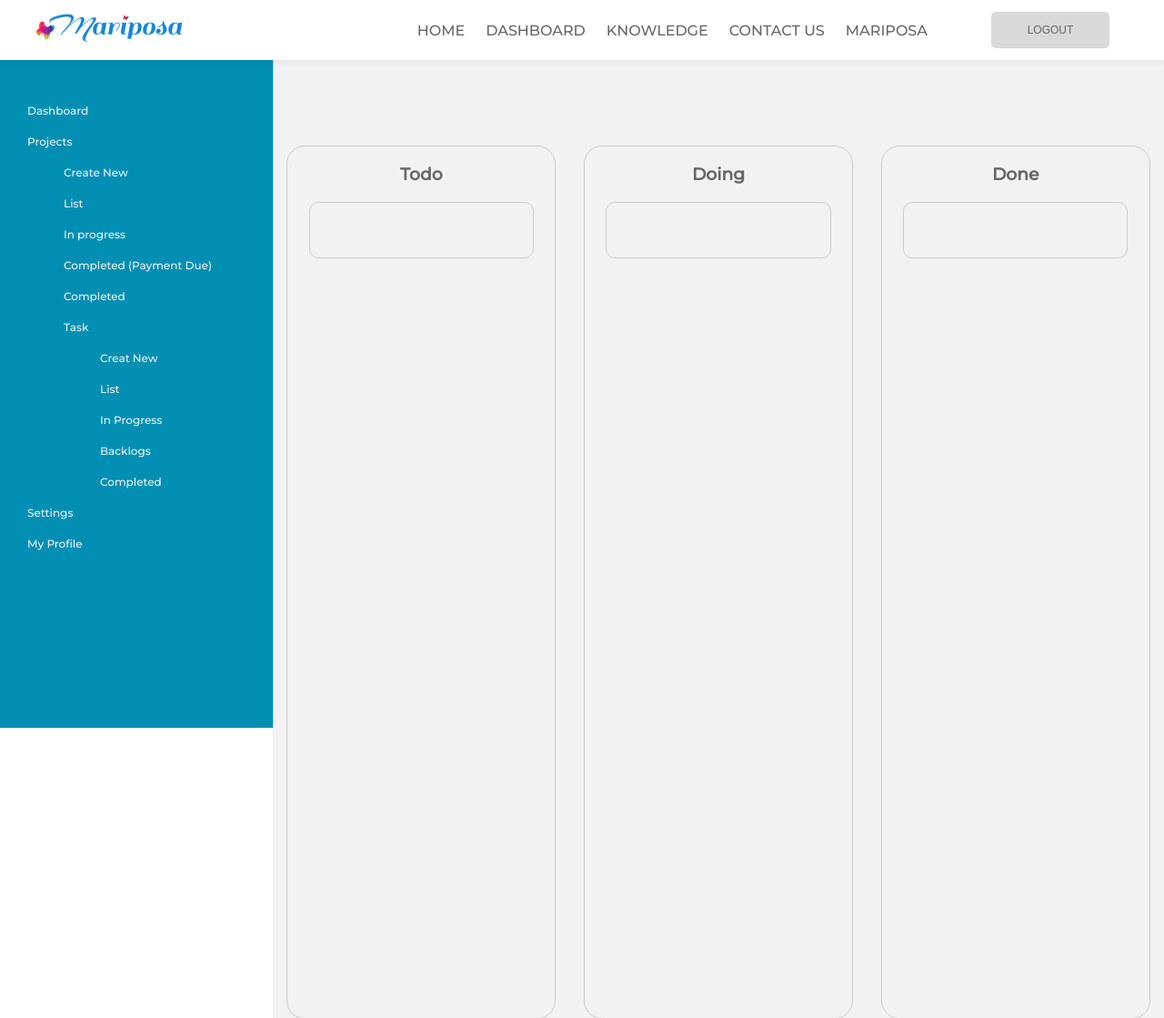
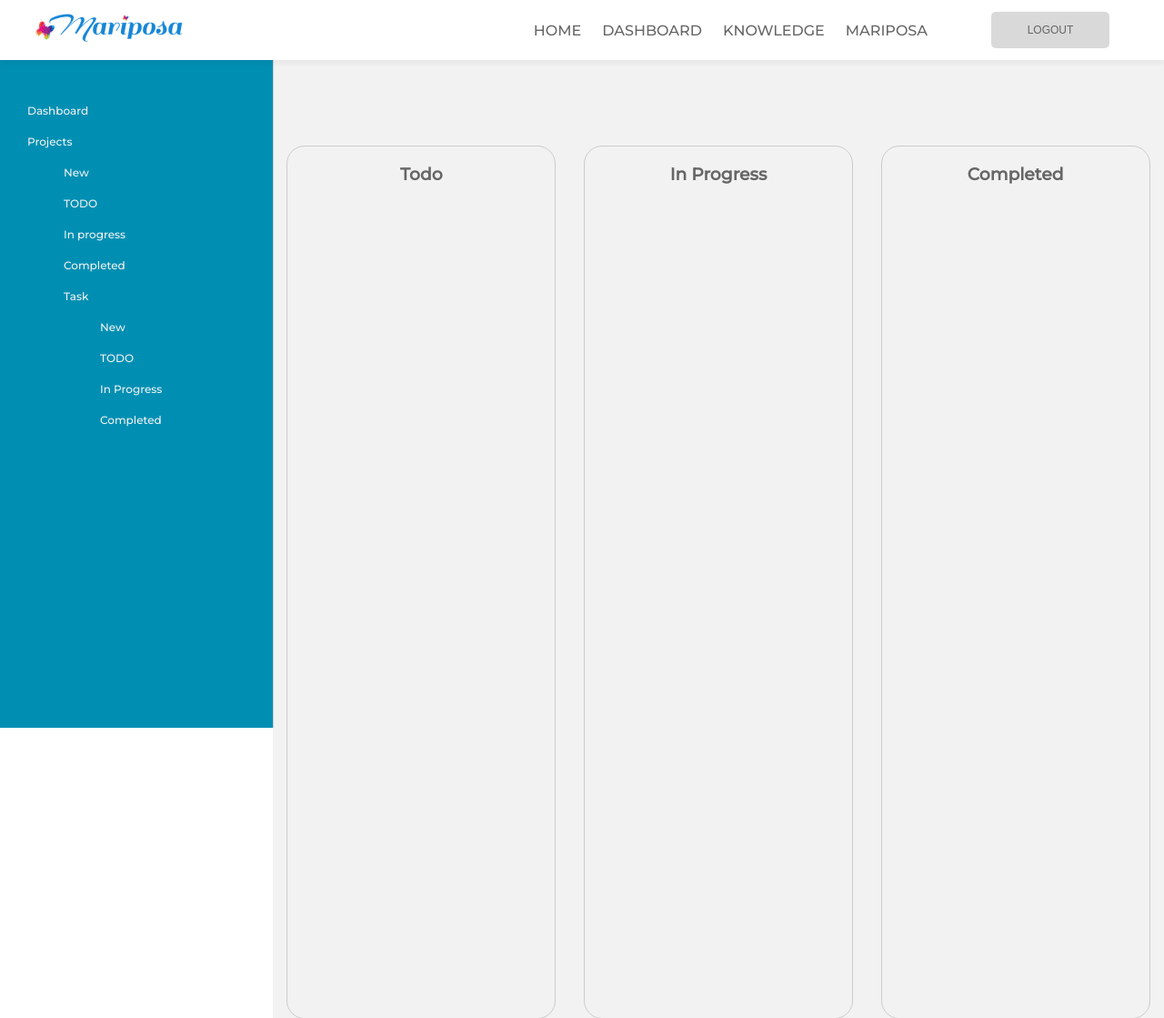
Before and after one commit to MariposaDigital0/MariposaDigital, a Django app: page /cldash/1/0/ in a window 1280 px wide. Shown: the top 1119 px of the page at 91% size. Run offline with Django 3.2, Linux system fonts and the light colour scheme; a user stored in the database is signed in; data comes from the database, SQL or seed files in the repository; both versions use the stored data as it was after the commit; style sheets or scripts are compiled from the project's sources; parts of the project's set-up code (start-up, migrations or seed data) failed here and were passed over.

Commit message:
6th commit

```diff
--- a/mariposa/cl_dash/views.py
+++ b/mariposa/cl_dash/views.py
@@ -1,6 +1,7 @@
 from django import forms
 from django.shortcuts import redirect, render
 from django.contrib.auth import get_user_model
+from mariposa.project.models import Project, ProjectManager
 
 
 def validate_user_session(id, token):
@@ -17,10 +18,20 @@ def validate_user_session(id, token):
 def cldash(request, id, token):
     if not validate_user_session(id, token):
         return render(request, 'notfound.html')
+    UserModel = get_user_model()
+    user = UserModel.objects.get(id=id)
+    pm = ProjectManager.objects.filter(user_account_id=user).values()
+    pg_data = []
+    for i in pm:
+        p = Project.objects.get(id=i['project_id_id'])
+        pg_data.append(p)
+        # print(pg_data)
+        # print(i['project_id_id'])
     title = "Client Dashboard"
     val = "cdb"
     context = {
         'title': title,
         'val': val,
+        'pg_data': pg_data,
     }
     return render(request, 'general.html', context)
--- a/mariposa/user/views.py
+++ b/mariposa/user/views.py
@@ -88,7 +88,7 @@ def login(request):
             if user.u_type == 'CL':
                 return redirect('/cldash/{}/{}/'.format(user.id, user.session_token))
             elif user.u_type == 'DV':
-                pass
+                return redirect('/cldash/{}/{}/'.format(user.id, user.session_token))
             else:
                 pass
         else:
--- a/static/css/style.scss
+++ b/static/css/style.scss
@@ -994,6 +994,7 @@ footer {
       }
       .jobs {
         padding: 5px;
+        margin: 10px 0;
         display: flex;
         flex-direction: column;
         justify-content: center;
--- a/templates/base2.html
+++ b/templates/base2.html
@@ -24,7 +24,9 @@
                 <li><a href="{% url 'home' %}">Home</a></li>
                 <li><a href="{% url 'cldash' user.id user.session_token %}">Dashboard</a></li>
                 <li><a href="">Knowledge</a></li>
+                {% if user.u_type == 'CL' %}
                 <li><a href="">Contact Us</a></li>
+                {% endif %}
                 <li><a href="">{{user.username}}</a></li>
             </ul>
             <a href="{% url 'logout' user.id %}"><button type="submit">Logout</button></a>
@@ -41,31 +43,7 @@
             </ul>
         </div>
     </nav>
-    <section class="sidebar">
-        <div class="side-menu">
-            <ul>
-                <li><a href="{% url 'cldash' user.id user.session_token %}">Dashboard</a></li>
-                <li><a href="{% url 'projects' user.id user.session_token %}">Projects</a></li>
-                <ul>
-                    <li><a href="{% url 'newproject' user.id user.session_token%}">Create New</a></li>
-                    <li><a href="{% url 'projects' user.id user.session_token%}">List</a></li>
-                    <li><a href="">In progress</a></li>
-                    <li><a href="">Completed (Payment Due)</a></li>
-                    <li><a href="">Completed</a></li>
-                    <li><a href="{% url 'tasks' user.id user.session_token %}">Task</a></li>
-                    <ul>
-                        <li><a href="{% url 'newtask' user.id user.session_token %}">Creat New</a></li>
-                        <li><a href="{% url 'tasks' user.id user.session_token %}">List</a></li>
-                        <li><a href="">In Progress</a></li>
-                        <li><a href="">Backlogs </a></li>
-                        <li><a href="">Completed</a></li>
-                    </ul>
-                </ul>
-                <li><a href="">Settings</a></li>
-                <li><a href="">My Profile</a></li>
-            </ul>
-        </div>
-    </section>
+    {% include 'sidebar.html' %}
     {% block content %}
 
     {% endblock %}
--- a/templates/sidebar.html
+++ b/templates/sidebar.html
@@ -1,16 +1,51 @@
 {% load static %}
-<link rel="stylesheet" href="https://cdnjs.cloudflare.com/ajax/libs/font-awesome/5.15.3/css/all.min.css"
-    integrity="sha512-iBBXm8fW90+nuLcSKlbmrPcLa0OT92xO1BIsZ+ywDWZCvqsWgccV3gFoRBv0z+8dLJgyAHIhR35VZc2oM/gI1w=="
-    crossorigin="anonymous" referrerpolicy="no-referrer" />
-<link rel="stylesheet" href="{% static 'css/style.css' %}">
+
 {% block content %}
-<section class="sidebar">
-    <div class="side-menue">
-        <ul>
-            <li><a href=""><i class="fas fa-briefcase"></i> &nbsp &nbsp Works</a></li>
-            <li><a href=""><i class="fas fa-handshake"></i> &nbsp &nbsp Agreement</a></li>
-            <li><a href=""><i class="far fa-money-bill-alt"></i> &nbsp &nbsp Payment</a></li>
-        </ul>
-    </div>
-</section>
+    <section class="sidebar">
+        {% if user.u_type == 'CL' %}
+            <div class="side-menu">
+                <ul>
+                    <li><a href="{% url 'cldash' user.id user.session_token %}">Dashboard</a></li>
+                    <li><a href="{% url 'projects' user.id user.session_token %}">Projects</a></li>
+                    <ul>
+                        <li><a href="{% url 'newproject' user.id user.session_token%}">Create New</a></li>
+                        <li><a href="{% url 'projects' user.id user.session_token%}">List</a></li>
+                        <li><a href="">In progress</a></li>
+                        <li><a href="">Completed (Payment Due)</a></li>
+                        <li><a href="">Completed</a></li>
+                        <li><a href="{% url 'tasks' user.id user.session_token %}">Task</a></li>
+                        <ul>
+                            <li><a href="{% url 'newtask' user.id user.session_token %}">Creat New</a></li>
+                            <li><a href="{% url 'tasks' user.id user.session_token %}">List</a></li>
+                            <li><a href="">In Progress</a></li>
+                            <li><a href="">Backlogs </a></li>
+                            <li><a href="">Completed</a></li>
+                        </ul>
+                    </ul>
+                    <li><a href="">Settings</a></li>
+                    <li><a href="">My Profile</a></li>
+                </ul>
+            </div>
+        {% else %}
+            <div class="side-menu">
+                <ul>
+                    <li><a href="{% url 'cldash' user.id user.session_token %}">Dashboard</a></li>
+                    <li><a href="">Projects</a></li>
+                    <ul>
+                        <li><a href="">New</a></li>
+                        <li><a href="">TODO</a></li>
+                        <li><a href="">In progress</a></li>
+                        <li><a href="">Completed</a></li>
+                        <li><a href="">Task</a></li>
+                        <ul>
+                            <li><a href="">New</a></li>
+                            <li><a href="">TODO</a></li>
+                            <li><a href="">In Progress</a></li>
+                            <li><a href="">Completed</a></li>
+                        </ul>
+                    </ul>
+                </ul>
+            </div>
+        {% endif %}
+    </section>
 {% endblock %}
--- a/templates/usrdash.html
+++ b/templates/usrdash.html
@@ -5,21 +5,33 @@
         <div class="works">
             <div class="wk">
                 <h3>Todo</h3>
+                {% for d in pg_data %}
+                {% if d.status == 'TD' %}
                 <div class="jobs">
-                    <p></p>
+                    <p>{{d.p_name}}</p>
                 </div>
+                {% endif %}
+                {% endfor %}
             </div>
             <div class="wk">
-                <h3>Doing</h3>
+                <h3>In Progress</h3>
+                {% for d in pg_data %}
+                {% if d.status == 'DG' %}
                 <div class="jobs">
-                    <p></p>
+                    <p>{{d.p_name}}</p>
                 </div>
+                {% endif %}
+                {% endfor %}
             </div>
             <div class="wk">
-                <h3>Done</h3>
+                <h3>Completed</h3>
+                {% for d in pg_data %}
+                {% if d.status == 'DN' %}
                 <div class="jobs">
-                    <p></p>
+                    <p>{{d.p_name}}</p>
                 </div>
+                {% endif %}
+                {% endfor %}
             </div>
         </div>
     </section>
```
Also changed, not shown: mariposa/project/models.py (+13 -1 lines), db.sqlite3, mariposa/project/migrations/0005_alter_project_status.py (added).
